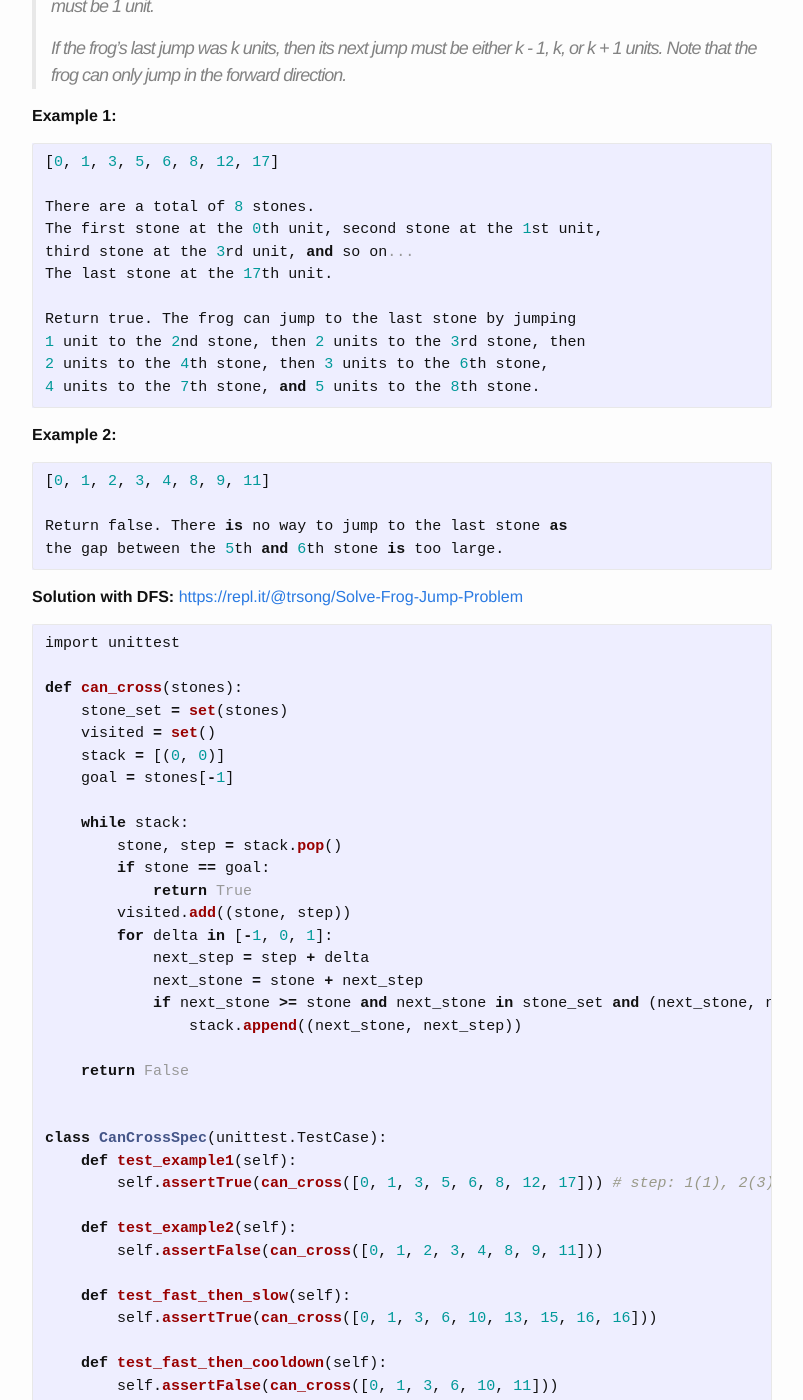
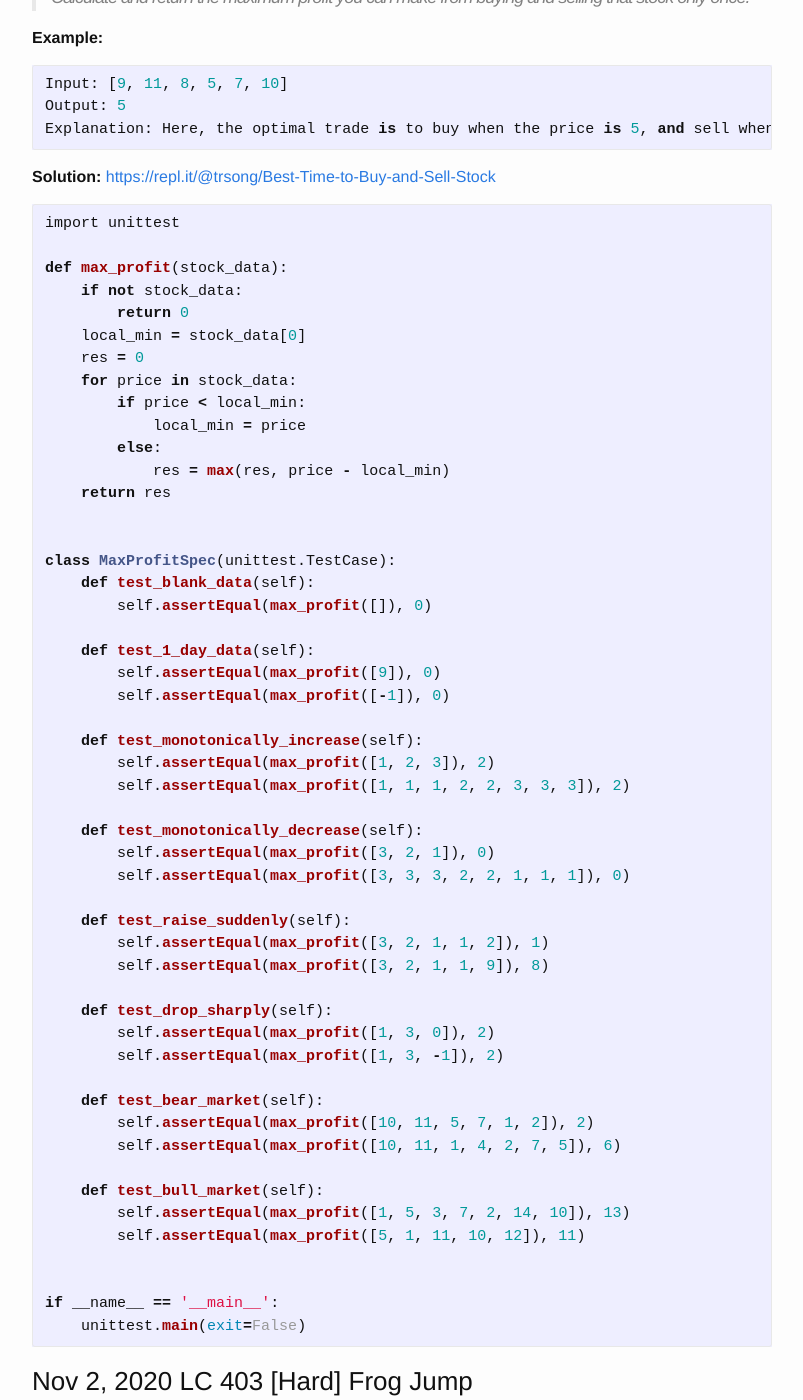
Before and after one commit to trsong/trsong.github.io, a Jekyll site: the page built from _posts/2020-11-01-DailyQuestionsAug.md, in a window 1280 px wide and 1400 px high, scrolled down 1022 px. Shown: the whole window, without its empty margins (238-1041 px from the left). Built offline with Jekyll 4.4.1, drawn with Linux system fonts in a browser that asks for light colours; some of the changed text lies outside the part shown.

Commit message:
Add solution to Nov 3 and add Nov 4 question.

````diff
--- a/_posts/2020-11-01-DailyQuestionsAug.md
+++ b/_posts/2020-11-01-DailyQuestionsAug.md
@@ -19,6 +19,21 @@ categories: Python/Java
 **Java Playground:** [https://repl.it/languages/java](https://repl.it/languages/java)
 
 
+### Nov 4, 2020 \[Easy\] Largest Path Sum from Root To Leaf
+---
+> **Question:** Given a binary tree, find and return the largest path from root to leaf.
+
+**Example:**
+```py
+Input:
+    1
+  /   \
+ 3     2
+  \   /
+   5 4
+Output: [1, 3, 5]
+```
+
 ### Nov 3, 2020 LC 121 \[Easy\] Best Time to Buy and Sell Stock
 ---
 > **Question:** You are given an array. Each element represents the price of a stock on that particular day. Calculate and return the maximum profit you can make from buying and selling that stock only once.
@@ -30,6 +45,59 @@ Output: 5
 Explanation: Here, the optimal trade is to buy when the price is 5, and sell when it is 10, so the return value should be 5 (profit = 10 - 5 = 5).
 ```
 
+**Solution:** [https://repl.it/@trsong/Best-Time-to-Buy-and-Sell-Stock](https://repl.it/@trsong/Best-Time-to-Buy-and-Sell-Stock)
+```py
+import unittest
+
+def max_profit(stock_data):
+    if not stock_data:
+        return 0
+    local_min = stock_data[0]
+    res = 0
+    for price in stock_data:
+        if price < local_min:
+            local_min = price
+        else:
+            res = max(res, price - local_min)
+    return res
+
+
+class MaxProfitSpec(unittest.TestCase):
+    def test_blank_data(self):
+        self.assertEqual(max_profit([]), 0)
+
+    def test_1_day_data(self):
+        self.assertEqual(max_profit([9]), 0)
+        self.assertEqual(max_profit([-1]), 0)
+
+    def test_monotonically_increase(self):
+        self.assertEqual(max_profit([1, 2, 3]), 2)
+        self.assertEqual(max_profit([1, 1, 1, 2, 2, 3, 3, 3]), 2)
+
+    def test_monotonically_decrease(self):
+        self.assertEqual(max_profit([3, 2, 1]), 0)
+        self.assertEqual(max_profit([3, 3, 3, 2, 2, 1, 1, 1]), 0)
+
+    def test_raise_suddenly(self):
+        self.assertEqual(max_profit([3, 2, 1, 1, 2]), 1)
+        self.assertEqual(max_profit([3, 2, 1, 1, 9]), 8)
+
+    def test_drop_sharply(self):
+        self.assertEqual(max_profit([1, 3, 0]), 2)
+        self.assertEqual(max_profit([1, 3, -1]), 2)
+
+    def test_bear_market(self):
+        self.assertEqual(max_profit([10, 11, 5, 7, 1, 2]), 2)
+        self.assertEqual(max_profit([10, 11, 1, 4, 2, 7, 5]), 6)
+
+    def test_bull_market(self):
+        self.assertEqual(max_profit([1, 5, 3, 7, 2, 14, 10]), 13)
+        self.assertEqual(max_profit([5, 1, 11, 10, 12]), 11)
+
+
+if __name__ == '__main__':
+    unittest.main(exit=False)
+```
 
 ### Nov 2, 2020 LC 403 \[Hard\] Frog Jump
 ---
````
Also changed, not shown: _posts/2019-04-01-DailyQuestionsByCategory.md (+22 -0 lines).
